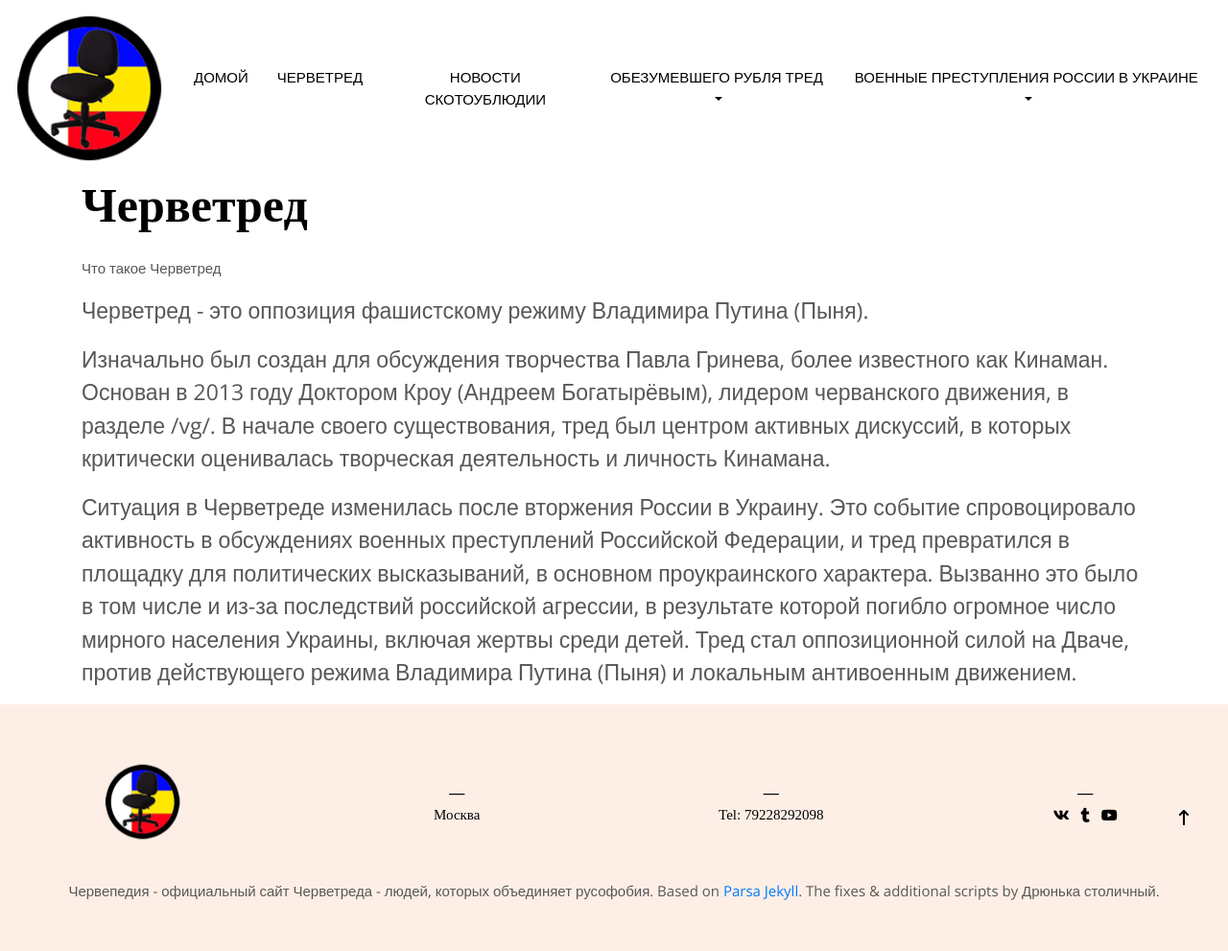
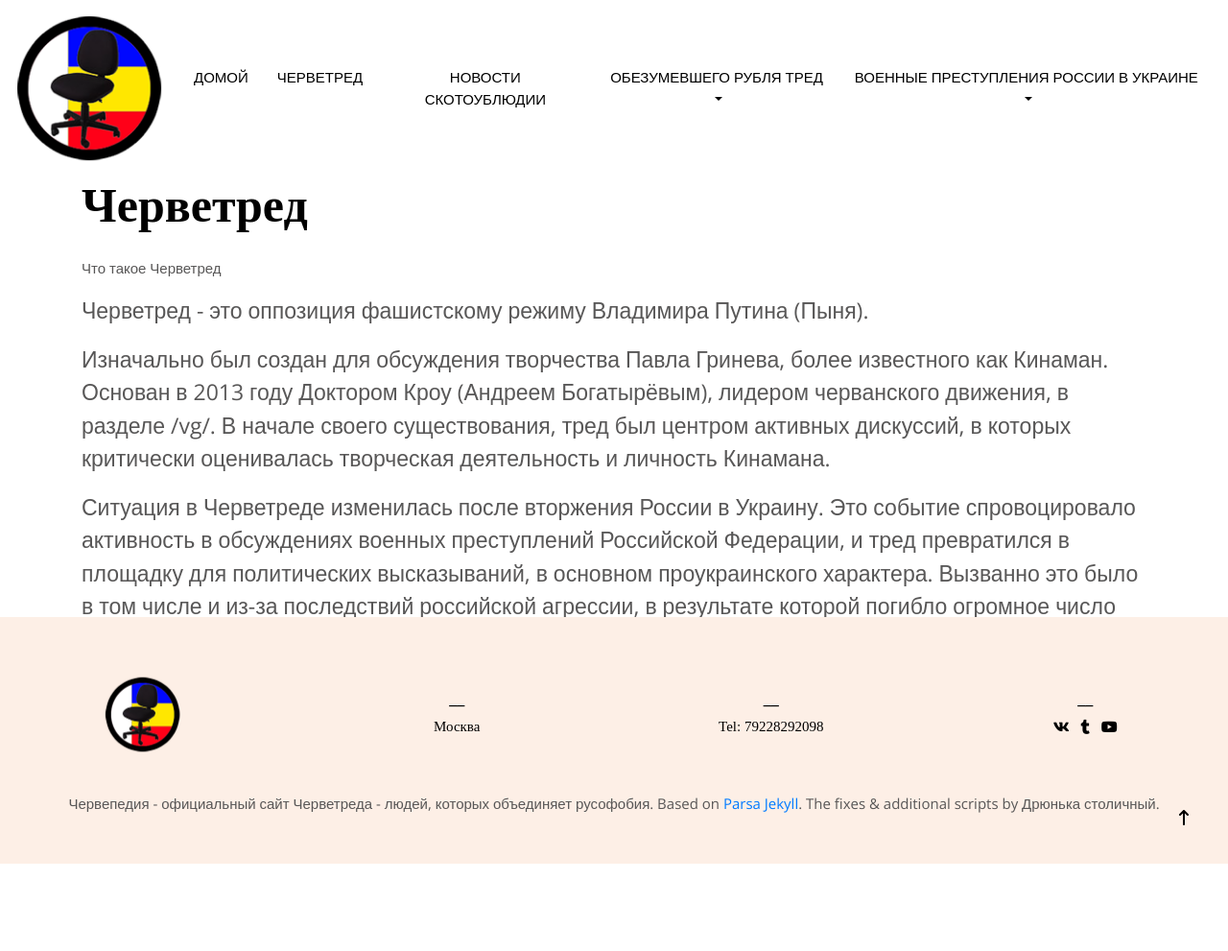
Before and after one commit to chervetred/chervetred.github.io, a Jekyll site: the page built from _pages/about.md, in a window 1280 px wide. Shown: the whole page at 96% size. Built offline with Jekyll 4.4.1, drawn with Linux system fonts in a browser that asks for light colours; some web fonts are replaced; a script that is not in the unit is left out; comment, search, counter and statistics services are not loaded; after the commit the page ends 900 px from its top, so only the background shows below that.

Commit message:
Update footer.html

```diff
--- a/_includes/footer.html
+++ b/_includes/footer.html
@@ -1,4 +1,4 @@
-<footer class="bg-secondary" style="width: 100%; padding: 20px 0;">
+<footer class="bg-secondary" style="position: fixed; width: 100%; bottom: 0; padding: 20px 0;">
   <div class="container-sm text-center">
   <head> <meta name="description" content="Черветред – русофобское сообщество на Дваче"/> </head>
   <div class="container-sm">
```
